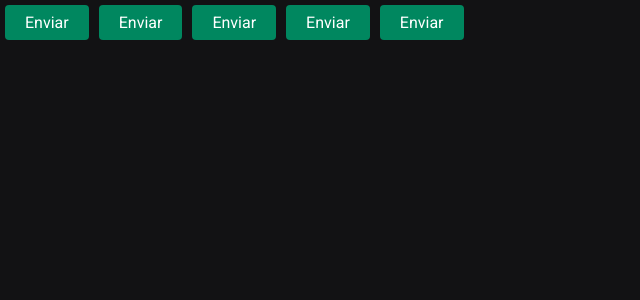
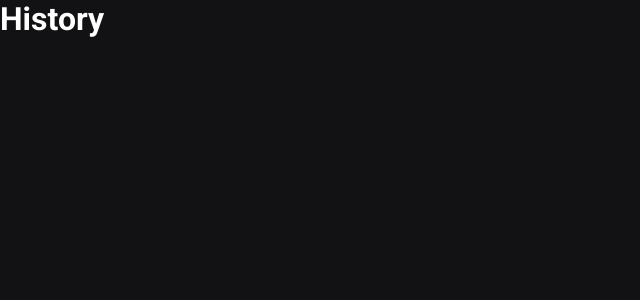
Before and after one commit to Cast01/ignite-timer, a React (Vite) app: page /history in a window 1280 px wide. Shown: the top 300 px of the page, without its empty margins (0-640 px from the left). Built offline with nearby package versions, Linux system fonts and the light colour scheme.

Commit message:
React Router DOM

```diff
--- a/package.json
+++ b/package.json
@@ -13,6 +13,7 @@
     "@types/styled-components": "^5.1.26",
     "react": "^18.2.0",
     "react-dom": "^18.2.0",
+    "react-router-dom": "^6.11.1",
     "styled-components": "^5.3.10"
   },
   "devDependencies": {
--- a/src/App.tsx
+++ b/src/App.tsx
@@ -1,15 +1,10 @@
 import { Fragment } from 'react';
-
-import { Button } from './components/Button';
+import { Router } from './Router';
 
 function App() {
   return (
     <Fragment>
-      <Button />
-      <Button />
-      <Button />
-      <Button />
-      <Button />
+      <Router />
     </Fragment>
   );
 }
--- /dev/null
+++ b/src/Router.tsx
@@ -0,0 +1,14 @@
+import { BrowserRouter, Route, Routes } from 'react-router-dom';
+import { Home } from './pages/Home';
+import { History } from './pages/History';
+
+export function Router() {
+  return (
+    <BrowserRouter>
+      <Routes>
+        <Route path="/" element={<Home />} />
+        <Route path="/history" element={<History />} />
+      </Routes>
+    </BrowserRouter>
+  );
+}
--- a/src/components/Button.styles.ts
+++ /dev/null
@@ -1,11 +0,0 @@
-import styled from 'styled-components';
-
-export const ButtonContainer = styled.button`
-  background-color: ${(props) => props.theme['green-500']};
-
-  padding: 0.8rem 2rem;
-
-  margin: 0.5rem;
-
-  border-radius: 4px;
-`;
--- a/src/components/Button.tsx
+++ /dev/null
@@ -1,11 +0,0 @@
-import { Fragment } from 'react';
-
-import { ButtonContainer } from './Button.styles';
-
-export function Button() {
-  return (
-    <Fragment>
-      <ButtonContainer>Enviar</ButtonContainer>
-    </Fragment>
-  );
-}
--- /dev/null
+++ b/src/pages/History.tsx
@@ -0,0 +1,9 @@
+import { Fragment } from 'react';
+
+export function History() {
+  return (
+    <Fragment>
+      <h1>History</h1>
+    </Fragment>
+  );
+}
--- /dev/null
+++ b/src/pages/Home.tsx
@@ -0,0 +1,9 @@
+import { Fragment } from 'react';
+
+export function Home() {
+  return (
+    <Fragment>
+      <h1>Home</h1>
+    </Fragment>
+  );
+}
```
Also changed, not shown: 1 other file (tests, documents, lock files or other folders).
